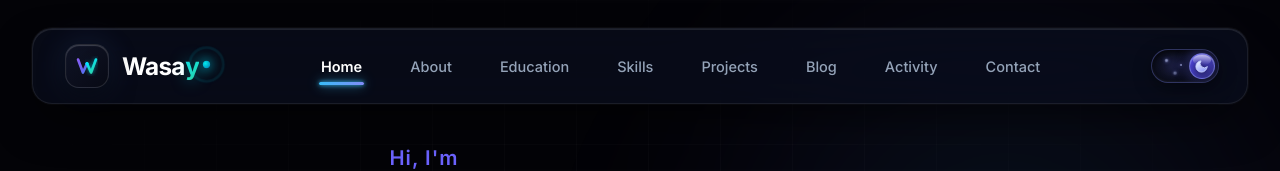
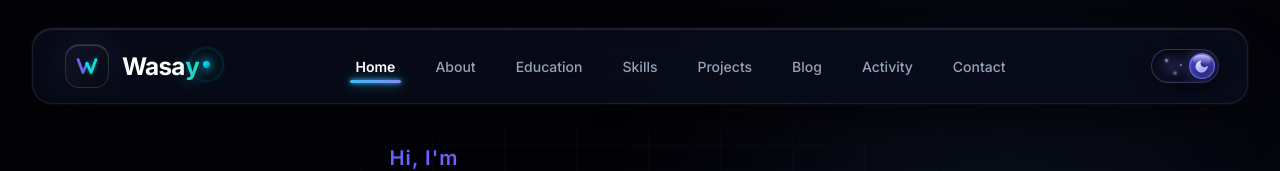
Before and after one commit to AbdulWasayAli/Portfolio, a React (Vite) app: page / in a window 1280 px wide. Shown: the top 171 px of the page. Built offline with nearby package versions, Linux system fonts and the light colour scheme; no server answers; the HTML template or start-up script is replaced by a standard one.

Commit message:
feat(navbar): tighten nav link spacing to 16px with subtle hover pill highlight

```diff
--- a/src/components/Navbar/Navbar.module.css
+++ b/src/components/Navbar/Navbar.module.css
@@ -82,28 +82,30 @@
 .navLinks {
   display: flex;
   align-items: center;
-  gap: 32px;
+  gap: 16px;
 }
 
 .navLink {
   position: relative;
   font-family: var(--font-primary, sans-serif);
-  font-size: 14.5px;
+  font-size: 14px;
   font-weight: 500;
   color: #94a3b8;
-  padding: 10px 8px;
+  padding: 8px 12px;
+  border-radius: 8px;
   background: none;
   border: none;
   cursor: pointer;
   display: inline-flex;
   flex-direction: column;
   align-items: center;
-  transition: color 0.2s ease, transform 0.15s ease;
+  transition: color 0.2s ease, background-color 0.2s ease, transform 0.15s ease;
   white-space: nowrap;
 }
 
 .navLink:hover {
   color: #ffffff;
+  background-color: rgba(255, 255, 255, 0.05);
   transform: translateY(-1px);
 }
 
```
